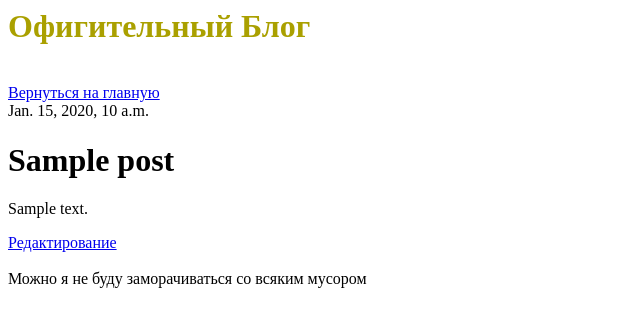
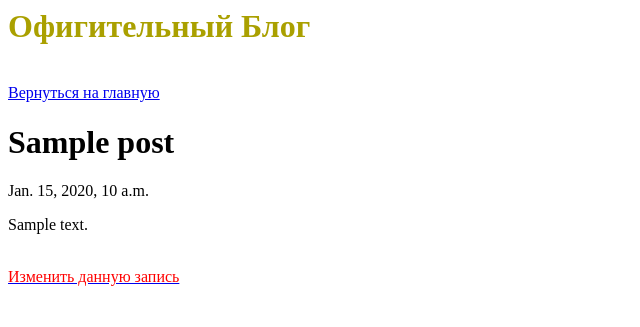
Before and after one commit to Egor2b/my-first-blog, a Django app: page /post/1/ in a window 1280 px wide. Shown: the top 327 px of the page, without its empty margins (0-640 px from the left). Run offline with Django 3.2, Linux system fonts and the light colour scheme; tables that the repository leaves empty hold one stand-in row (values such as "Sample post").

Commit message:
New Final editing

```diff
--- a/blog/templates/blog/base.html
+++ b/blog/templates/blog/base.html
@@ -10,7 +10,7 @@
 </div>
   <div>
     {% if user.is_authenticated %}
-  </br><a href="{% url 'blog.views.post_new' %}"><span>Создать запись</span></a></br>
+  </br><a href="{% url 'blog.views.post_new' %}"><span>Создать новое сообщение...</span></a></br>
     {% endif %}
   </div>
 
@@ -18,9 +18,6 @@
       {% block content %}
       {% endblock %}
   </div>
-
-</br>Можно я не буду заморачиваться со всяким мусором
-
   </body>
 
 </html>
--- a/blog/templates/blog/post_examp.html
+++ b/blog/templates/blog/post_examp.html
@@ -5,13 +5,14 @@
    </br><a href="{% url 'blog.views.post_list' %}"><span>Вернуться на главную</span></a>
    </div>
        <div>
+          <h1>{{ post.title }}</h1>
           {% if post.published_date %}
               <div>
               {{ post.published_date }}
               </div>
           {% endif %}
-           <h1>{{ post.title }}</h1>
               <p>{{ post.text|linebreaks }}</p>
-           <a href="{% url 'post_edit' pk=post.pk %}"><span>Редактирование</span></a>
+         </br>
+           <a href="{% url 'post_edit' pk=post.pk %}"><span><font color=red>Изменить данную запись</font></span></a>
        </div>
    {% endblock %}
```
Lines whose indentation alone changed are shown as unchanged.
